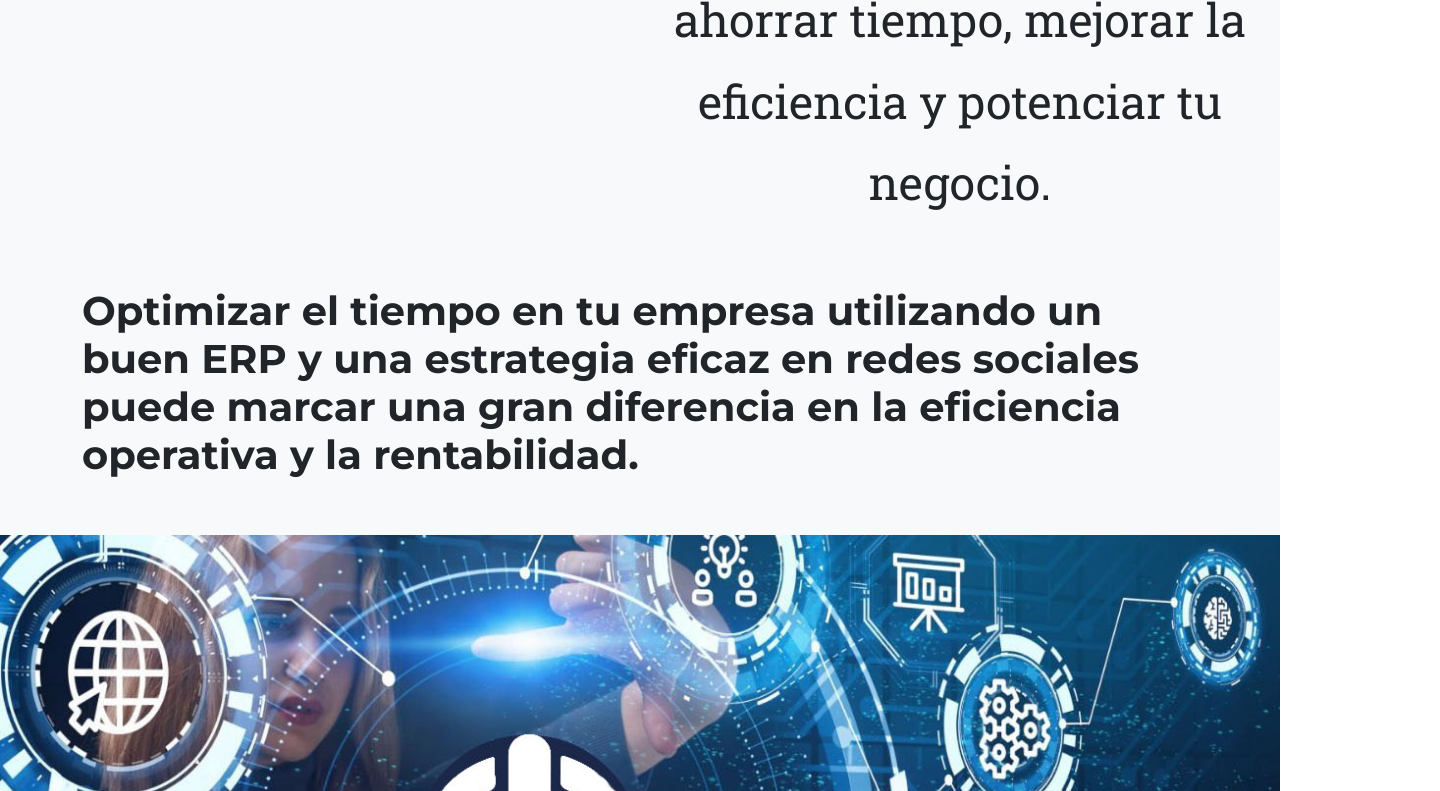
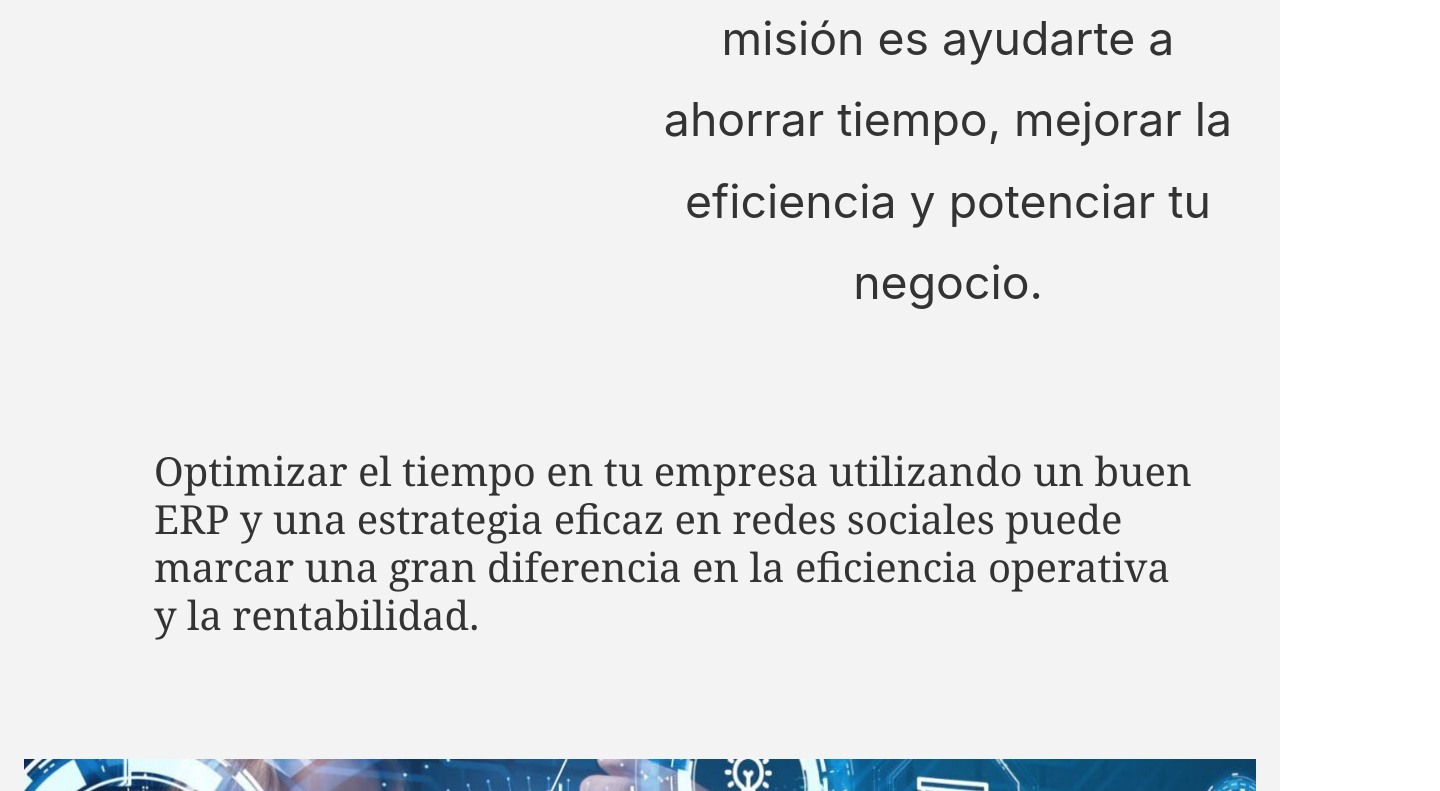
Before and after one commit to San77i/TecnoSOS, a plain HTML site: page index.html in a window 1280 px wide. Shown: the part 783-1574 px from the top of the page, 1440 px wide, since content can reach past the window. Drawn offline with nearby package versions, Linux system fonts and the light colour scheme.

Commit message:
Update index.html

```diff
--- a/index.html
+++ b/index.html
@@ -16,7 +16,7 @@
   <link href="https://fonts.googleapis.com/css?family=Roboto+Slab:400,100,300,700" rel="stylesheet" type="text/css">
   <!-- Core theme CSS (includes Bootstrap)-->
 <link href="css/styles.css" rel="stylesheet">
-<link rel="stylesheet" href="css/styles.css">
+<link rel="stylesheet" href="default/theme.css">
 </head>
 
 <body id="page-top">
```
